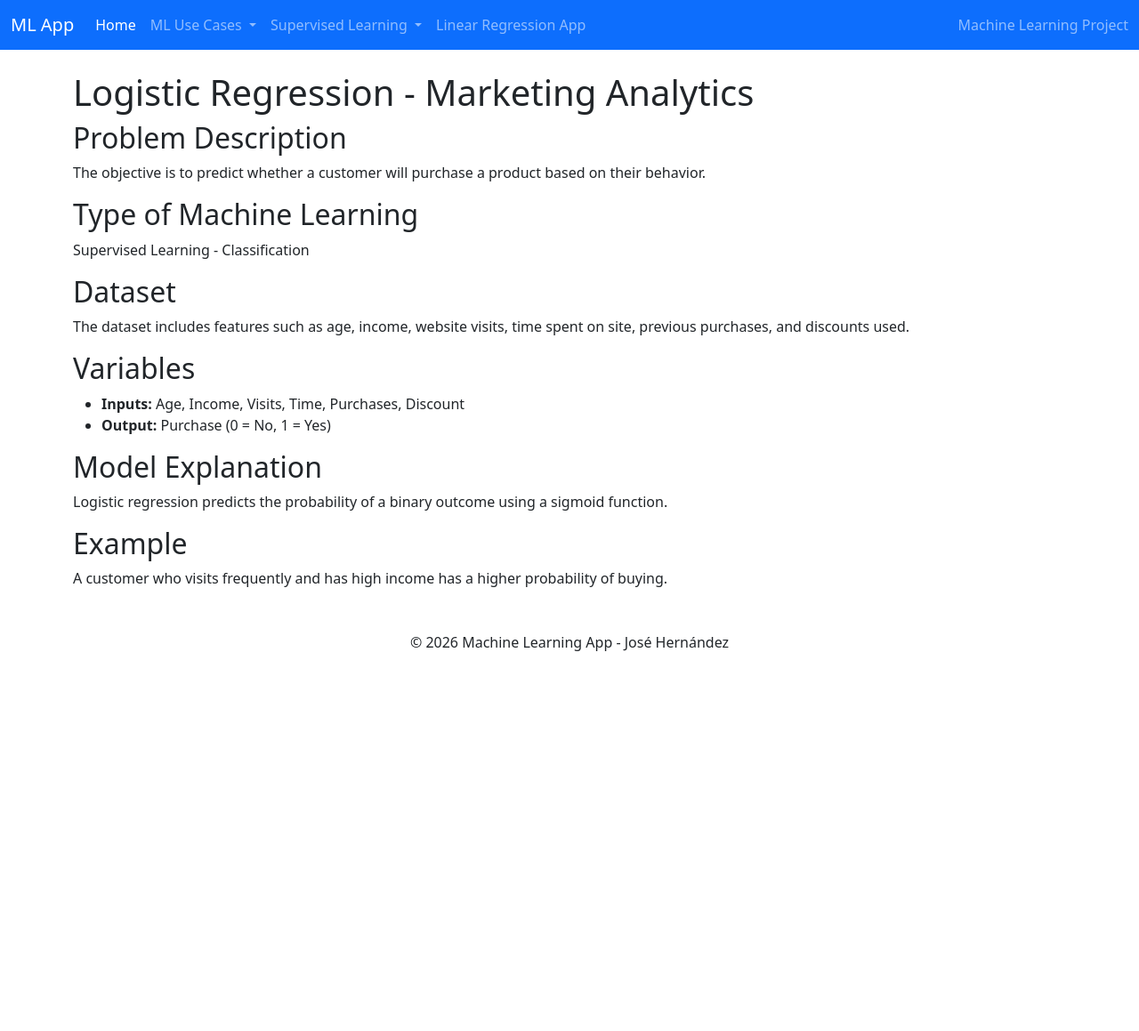
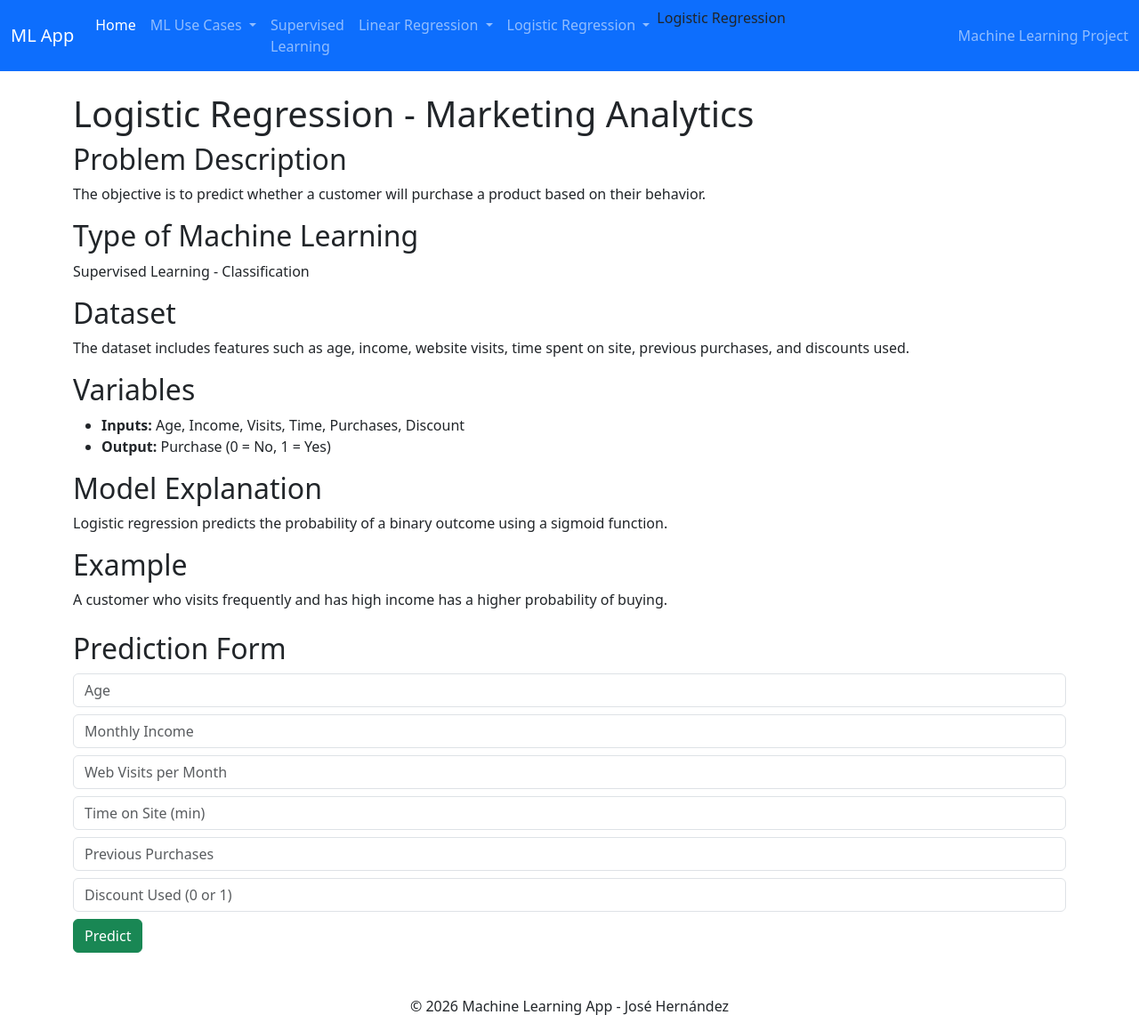
Before and after one commit to JoseRodolfoHernandez/MACHIN-LEARNING, a Flask app: page /logistic in a window 1280 px wide. Shown: the whole page at 89% size. Before the commit the page ends 732 px from the top, so only its background shows below. Run offline with Flask 3, Linux system fonts and the light colour scheme.

Commit message:
Improved UI navigation: reorganized menu with ML use cases, supervised learning, and regression models (linear and logistic)

```diff
--- a/app.py
+++ b/app.py
@@ -1,6 +1,7 @@
 from flask import Flask, render_template, request
 import linear_regression_sales
 import LinearRegression
+import logistic_regression
 
 app = Flask(__name__)
 
@@ -43,9 +44,34 @@ def calculateSales():
 def linear_theory():
     return render_template("linear_theory.html")
 
-@app.route("/logistic")
+
+@app.route("/logistic", methods=["GET", "POST"])
 def logistic():
-    return render_template("logistic_regression.html")
+
+    result = None
+
+    if request.method == "POST":
+        edad = float(request.form["edad"])
+        ingreso = float(request.form["ingreso"])
+        visitas = float(request.form["visitas"])
+        tiempo = float(request.form["tiempo"])
+        compras = float(request.form["compras"])
+        descuento = float(request.form["descuento"])
+
+        data = [edad, ingreso, visitas, tiempo, compras, descuento]
+
+        prediction = logistic_regression.predict_customer(data)
+
+        if prediction == 1:
+            result = "Customer WILL BUY"
+        else:
+            result = "Customer WILL NOT BUY"
+
+    return render_template("logistic_regression.html", result=result)
+
+@app.route("/logistic_theory")
+def logistic_theory():
+    return render_template("logistic_theory.html")
 
 
 if __name__ == "__main__":
--- a/templates/logistic_regression.html
+++ b/templates/logistic_regression.html
@@ -35,5 +35,76 @@
 <p>
     A customer who visits frequently and has high income has a higher probability of buying.
 </p>
+<h2 class="mt-4">Prediction Form</h2>
+
+<form method="POST" action="/logistic">
+    <div class="mb-2">
+        <input type="number" name="edad" class="form-control" placeholder="Age" required>
+    </div>
+    <div class="mb-2">
+        <input type="number" name="ingreso" class="form-control" placeholder="Monthly Income" required>
+    </div>
+    <div class="mb-2">
+        <input type="number" name="visitas" class="form-control" placeholder="Web Visits per Month" required>
+    </div>
+    <div class="mb-2">
+        <input type="number" name="tiempo" class="form-control" placeholder="Time on Site (min)" required>
+    </div>
+    <div class="mb-2">
+        <input type="number" name="compras" class="form-control" placeholder="Previous Purchases" required>
+    </div>
+    <div class="mb-2">
+        <input type="number" name="descuento" class="form-control" placeholder="Discount Used (0 or 1)" required>
+    </div>
+
+    <button class="btn btn-success">Predict</button>
+</form>
+
+{% if result %}
+<div class="alert alert-info mt-4">
+    <strong>{{ result }}</strong>
+</div>
+<h2>Data Preparation</h2>
+<p>
+    The dataset was cleaned and split into training and testing sets using train_test_split.
+</p>
+
+<h2>Model Training</h2>
+<p>
+    A Logistic Regression model was trained using sklearn.
+</p>
+
+<h2>Prediction Form</h2>
+
+<form method="POST" action="/logistic">
+    <input type="number" name="edad" placeholder="Age" required>
+    <input type="number" name="ingreso" placeholder="Income" required>
+    <input type="number" name="visitas" placeholder="Visits" required>
+    <input type="number" name="tiempo" placeholder="Time" required>
+    <input type="number" name="compras" placeholder="Purchases" required>
+    <input type="number" name="descuento" placeholder="Discount" required>
+    <button type="submit">Predict</button>
+</form>
+
+{% if result %}
+<h3>Result:</h3>
+<p>{{ result }}</p>
+{% endif %}
+
+<h2>Model Metrics</h2>
+<ul>
+    <li>Accuracy</li>
+    <li>Precision</li>
+    <li>Recall</li>
+    <li>F1 Score</li>
+</ul>
+
+<h2>Confusion Matrix</h2>
+<img src="{{ url_for('static', filename='confusion_matrix.png') }}">
+
+<h2>ROC Curve</h2>
+<img src="{{ url_for('static', filename='roc_curve.png') }}">
+
+{% endif %}
 
 {% endblock %}
--- a/templates/menu.html
+++ b/templates/menu.html
@@ -57,42 +57,57 @@
                             </ul>
                         </li>
 
-                        <li class="nav-item dropdown">
-                            <a class="nav-link dropdown-toggle" href="#" role="button" data-bs-toggle="dropdown">
+                        <!-- SUPERVISED LEARNING -->
+                        <li class="nav-item">
+                            <a class="nav-link" href="/supervised">
                                 Supervised Learning
                             </a>
+                        </li>
 
+                        <!-- LINEAR REGRESSION -->
+                        <li class="nav-item dropdown">
+                            <a class="nav-link dropdown-toggle" href="#" data-bs-toggle="dropdown">
+                                Linear Regression
+                            </a>
                             <ul class="dropdown-menu">
                                 <li>
-                                    <a class="dropdown-item" href="/supervised">
-                                        Introduction
-                                    </a>
-                                </li>
-                                <li>
                                     <a class="dropdown-item" href="/linear_theory">
-                                        Linear Regression (Concepts)
+                                        Concepts
                                     </a>
                                 </li>
                                 <li>
                                     <a class="dropdown-item" href="/LinearRegression">
-                                        Linear Regression (Application)
-                                    </a>
-                                </li>
-                                <li>
-                                    <a class="dropdown-item" href="/logistic">
-                                        Logistic Regression
+                                        Application
                                     </a>
                                 </li>
                             </ul>
                         </li>
 
-
-                        <li class="nav-item">
-                            <a class="nav-link" href="/LinearRegression">
-                                Linear Regression App
+                        <!-- LOGISTIC REGRESSION -->
+                        <li class="nav-item dropdown">
+                            <a class="nav-link dropdown-toggle" href="#" data-bs-toggle="dropdown">
+                                Logistic Regression
                             </a>
+                            <ul class="dropdown-menu">
+                                <li>
+                                    <a class="dropdown-item" href="/logistic_theory">
+                                        Concepts
+                                    </a>
+                                </li>
+                                <li>
+                                    <a class="dropdown-item" href="/logistic">
+                                        Application
+                                    </a>
+                                </li>
+                            </ul>
                         </li>
 
+                        <a class="dropdown-item" href="/logistic">
+                            Logistic Regression
+                        </a>
+                        </li>
+                    </ul>
+                    </li>
 
                     </ul>
 
```
Also changed, not shown: logistic_regression.py (+18 -37 lines), templates/logistic_theory.html (added, +50 -0 lines).
